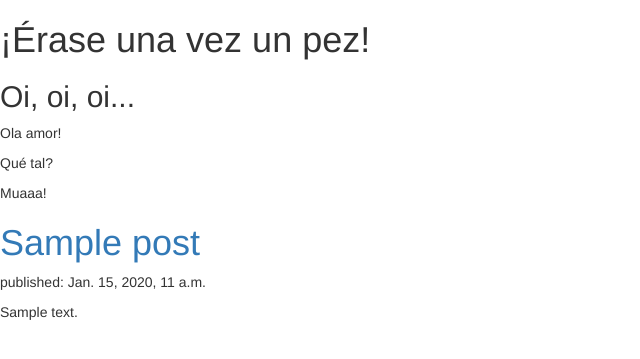
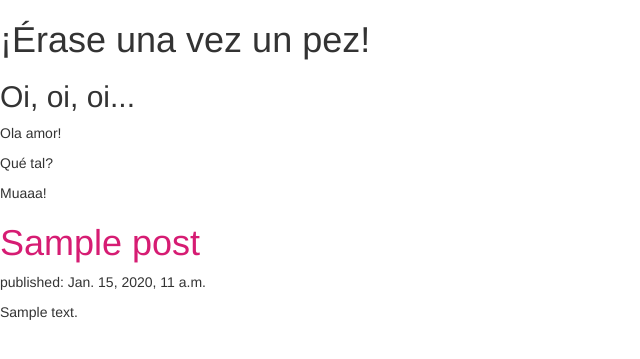
Before and after one commit to SantiagoPajon/my-first-blog, a Django app: template blog/templates/blog/post_list.html in a window 1280 px wide. Shown: the top 359 px of the page, without its empty margins (0-640 px from the left). Run offline with Django 3.2, Linux system fonts and the light colour scheme; the template is opened without the code that fills it: values that come from a table or form of the project are taken from there, others are empty; tables that the repository leaves empty hold one stand-in row (values such as "Sample post"); some libraries are stand-ins or nearby versions.

Commit message:
Añadidos css

```diff
--- /dev/null
+++ b/blog/static/css/blog.css
@@ -0,0 +1,3 @@
+h1 a {
+  color: #D61C73;
+}
--- a/blog/templates/blog/post_list.html
+++ b/blog/templates/blog/post_list.html
@@ -1,7 +1,9 @@
+{% load staticfiles %}
 <html>
     <head>
         <link rel="stylesheet" href="//maxcdn.bootstrapcdn.com/bootstrap/3.2.0/css/bootstrap.min.css">
         <link rel="stylesheet" href="//maxcdn.bootstrapcdn.com/bootstrap/3.2.0/css/bootstrap-theme.min.css">
+        <link rel="stylesheet" href="{% static 'css/blog.css' %}">
         <title>
             Santi <3 Verónica
         </title>
```
